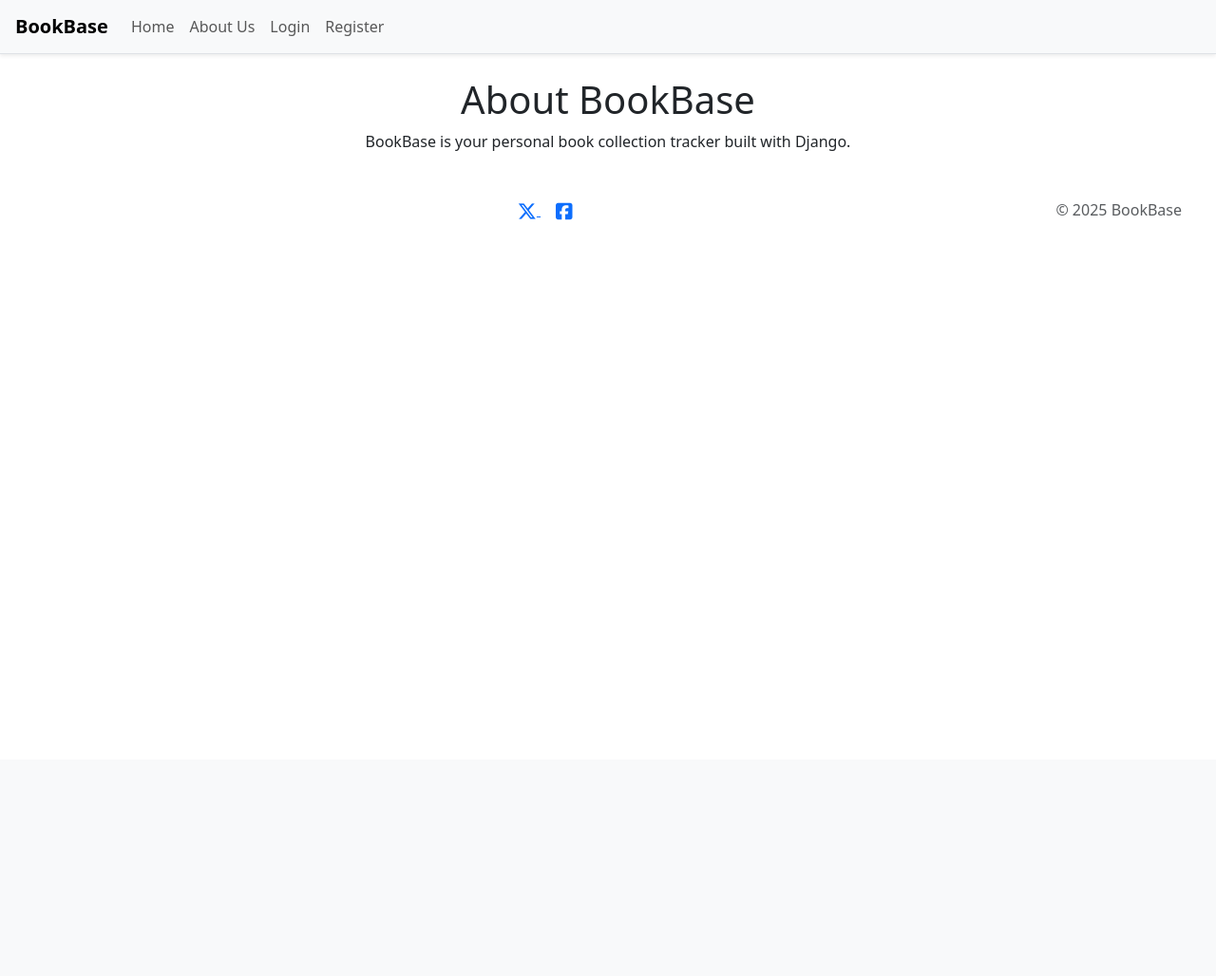
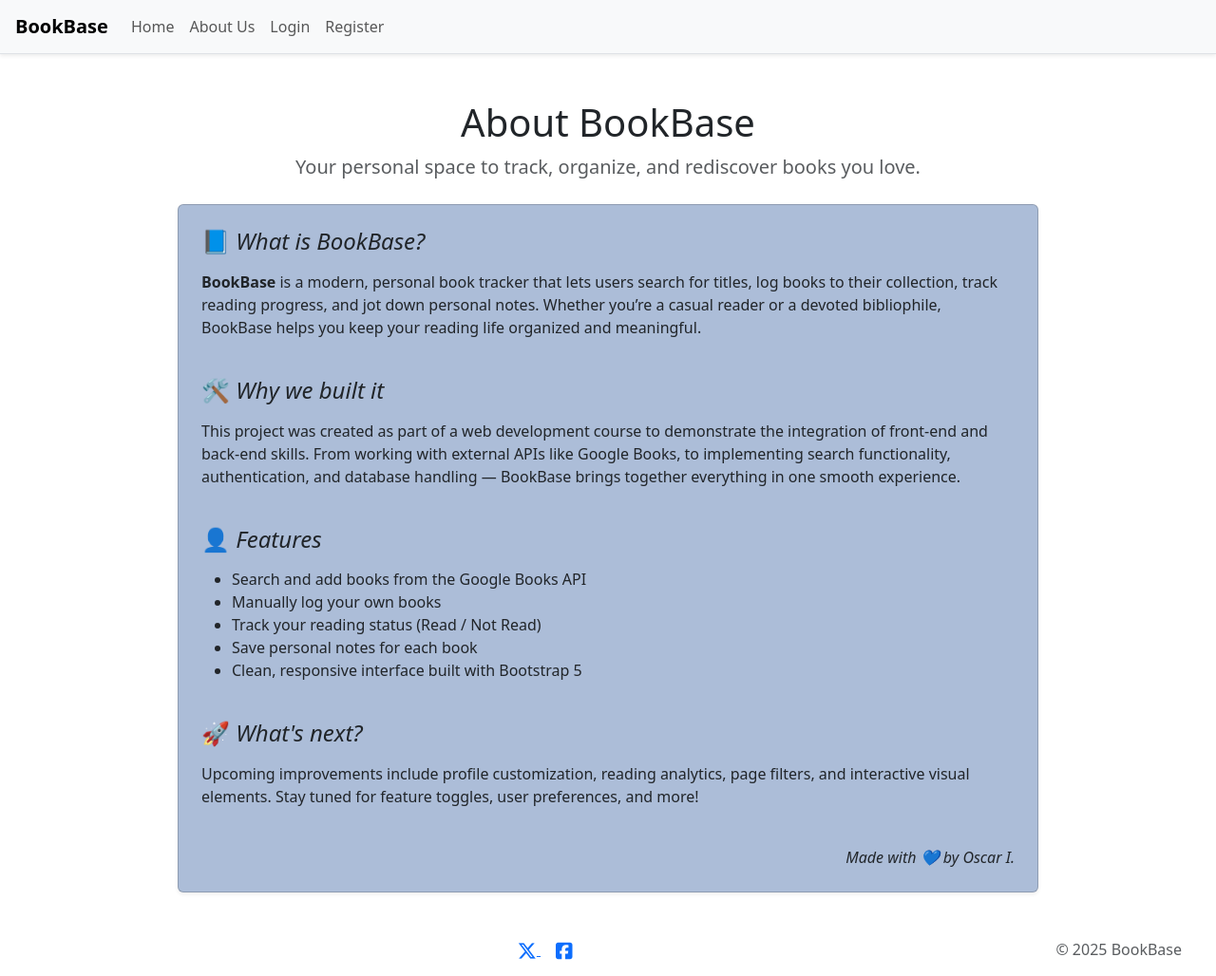
Before and after one commit to Oscar-Ivs/bookbase, a Django app: page /about/ in a window 1280 px wide. Shown: the whole page at 95% size. Before the commit the page ends 232 px from the top, so only its background shows below. Run offline with Django 5.2, Linux system fonts and the light colour scheme; some libraries are stand-ins or nearby versions.

Commit message:
Update About Us page & background — applied custom BookBase blue

```diff
--- a/templates/about.html
+++ b/templates/about.html
@@ -1,7 +1,48 @@
-{% extends 'base.html' %} {% block content %}
-<div class="text-center">
-  <h1>About BookBase</h1>
-  <p>BookBase is your personal book collection tracker built with Django.</p>
+{% extends 'base.html' %}
+{% block content %}
+<div class="container my-5">
+  <div class="text-center mb-4">
+    <h1>About BookBase</h1>
+    <p class="lead text-muted"><b>Your personal space to track, organize, and rediscover books you love.</b></p>
+  </div>
+
+  <div class="row justify-content-center">
+    <div class="col-lg-10">
+      <div class="card shadow-sm p-4" style="background-color: #acbdd8;">
+        <h4 class="mb-3">📘 <i>What is BookBase?</i></h4>
+        <p>
+          <strong>BookBase</strong> is a modern, personal book tracker that lets users search for titles,
+          log books to their collection, track reading progress, and jot down personal notes. Whether you’re
+          a casual reader or a devoted bibliophile, BookBase helps you keep your reading life organized and meaningful.
+        </p>
+
+        <h4 class="mt-4 mb-3">🛠️ <i>Why we built it</i></h4>
+        <p>
+          This project was created as part of a web development course to demonstrate the integration of front-end and back-end skills.
+          From working with external APIs like Google Books, to implementing search functionality, authentication, and database handling —
+          BookBase brings together everything in one smooth experience.
+        </p>
+
+        <h4 class="mt-4 mb-3">👤 <i>Features</i></h4>
+        <ul>
+          <li>Search and add books from the Google Books API</li>
+          <li>Manually log your own books</li>
+          <li>Track your reading status (Read / Not Read)</li>
+          <li>Save personal notes for each book</li>
+          <li>Clean, responsive interface built with Bootstrap 5</li>
+        </ul>
+
+        <h4 class="mt-4 mb-3">🚀 <i>What's next?</i></h4>
+        <p>
+          Upcoming improvements include profile customization, reading analytics, page filters, and interactive visual elements.
+          Stay tuned for feature toggles, user preferences, and more!
+        </p>
+
+        <div class="text-end mt-4">
+          <em>Made with 💙 by Oscar I.</em>
+        </div>
+      </div>
+    </div>
+  </div>
 </div>
 {% endblock %}
-<!-- This template extends 'base.html' and provides an about page for the BookBase application. It includes a simple message about the application. -->
```
